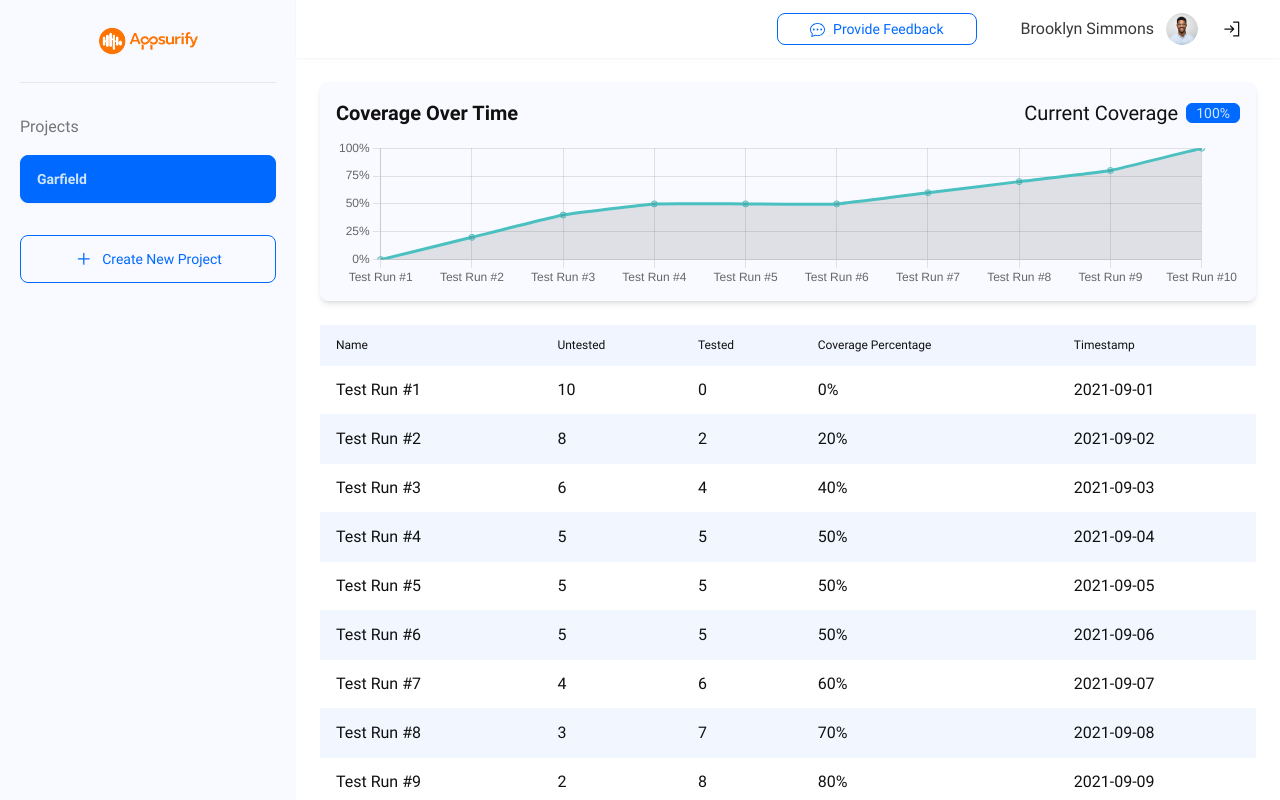
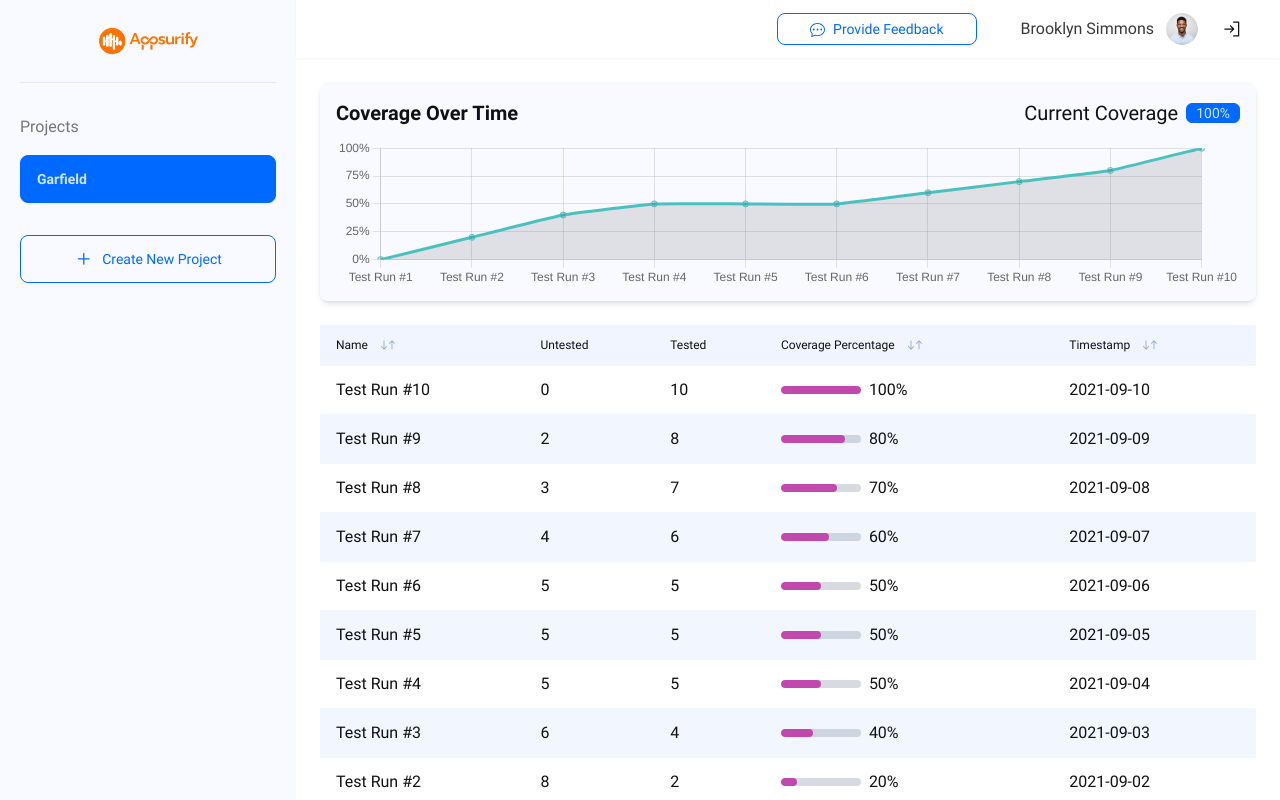
Before and after one commit to RohmadEW/appsurify, a React (Vite) app: page /coverage-over-time in a window 1280 px wide. Built offline with nearby package versions, Linux system fonts and the light colour scheme.

Commit message:
order table

```diff
--- a/src/components/coverage_over_time/Table.tsx
+++ b/src/components/coverage_over_time/Table.tsx
@@ -1,3 +1,4 @@
+import { IoIosArrowRoundDown, IoIosArrowRoundUp } from "react-icons/io";
 import { dataCoverageOverTime } from "../../types/run_testing";
 
 export default function CoverageOverTimeTable() {
@@ -5,20 +6,50 @@ export default function CoverageOverTimeTable() {
     <table className="table table-zebra rounded-lg">
       <thead>
         <tr className="bg-[#F1F5FF] text-[#111111] text-[12px]">
-          <th className="font-normal">Name</th>
+          <th>
+            <div className="flex items-center">
+              <div className="font-normal mr-2">Name</div>
+              <IoIosArrowRoundDown className="text-[#8FA1D1] w-[16px] h-[16px]" />
+              <IoIosArrowRoundUp className="text-[#8FA1D1] -ml-2 w-[16px] h-[16px]" />
+            </div>
+          </th>
           <th className="font-normal">Untested</th>
           <th className="font-normal">Tested</th>
-          <th className="font-normal">Coverage Percentage</th>
-          <th className="font-normal">Timestamp</th>
+          <th>
+            <div className="flex items-center">
+              <div className="font-normal mr-2">Coverage Percentage</div>
+              <IoIosArrowRoundDown className="text-[#8FA1D1] w-[16px] h-[16px]" />
+              <IoIosArrowRoundUp className="text-[#8FA1D1] -ml-2 w-[16px] h-[16px]" />
+            </div>
+          </th>
+          <th>
+            <div className="flex items-center">
+              <div className="font-normal mr-2">Timestamp</div>
+              <IoIosArrowRoundDown className="text-[#8FA1D1] w-[16px] h-[16px]" />
+              <IoIosArrowRoundUp className="text-[#8FA1D1] -ml-2 w-[16px] h-[16px]" />
+            </div>
+          </th>
         </tr>
       </thead>
       <tbody className="text-base">
-        {dataCoverageOverTime.map((data, index) => (
+        {dataCoverageOverTime
+          .slice()
+          .reverse()
+          .map((data, index) => (
             <tr key={index}>
               <td>{data.name}</td>
               <td>{data.untested}</td>
               <td>{data.tested}</td>
-            <td>{data.coveragePercentage}%</td>
+              <td>
+                <div className="flex items-center gap-2">
+                  <progress
+                    className="progress progress-accent w-[80px]"
+                    value={data.coveragePercentage}
+                    max="100"
+                  ></progress>
+                  <div>{data.coveragePercentage}%</div>
+                </div>
+              </td>
               <td>{data.timestamp}</td>
             </tr>
           ))}
```
Lines whose indentation alone changed are shown as unchanged.
